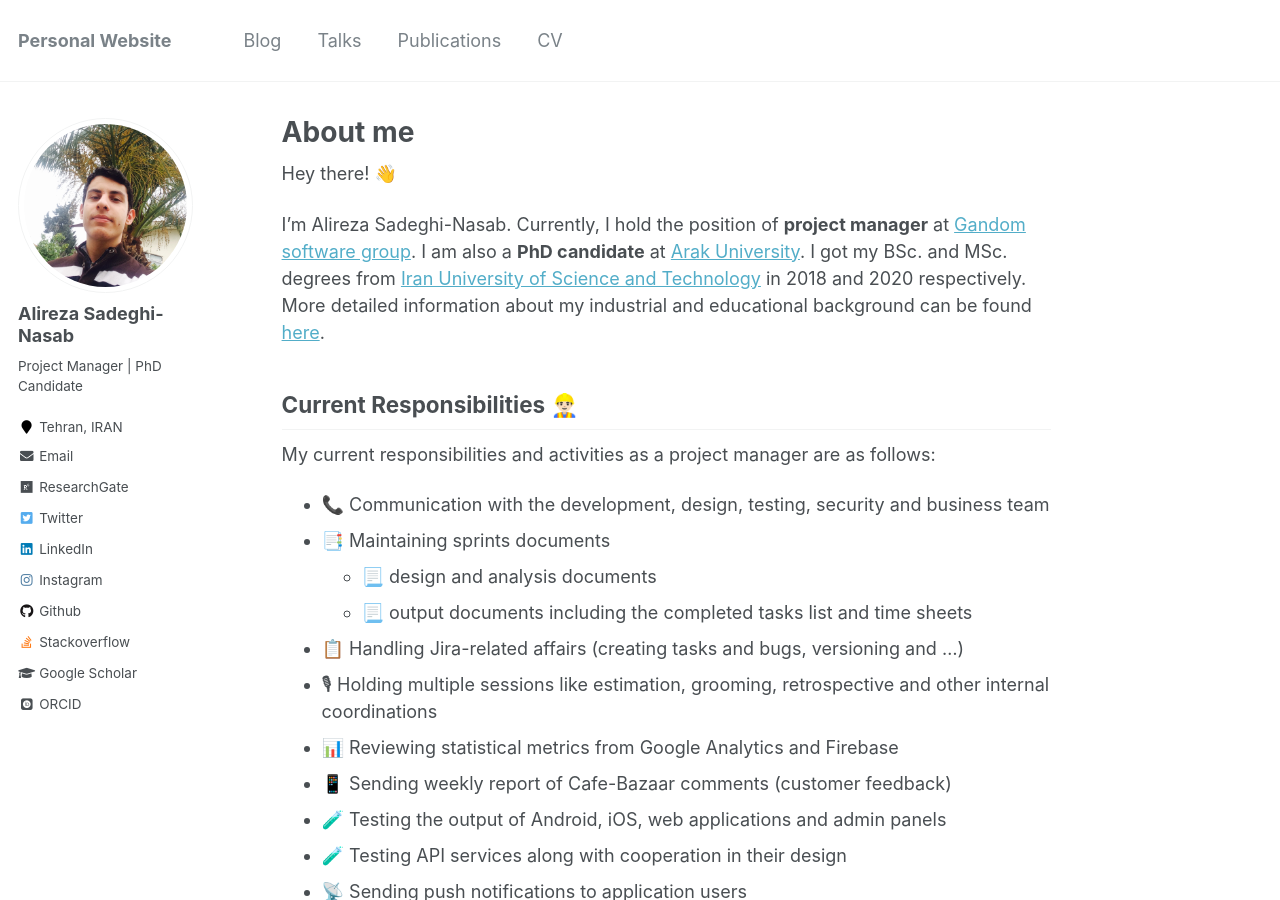
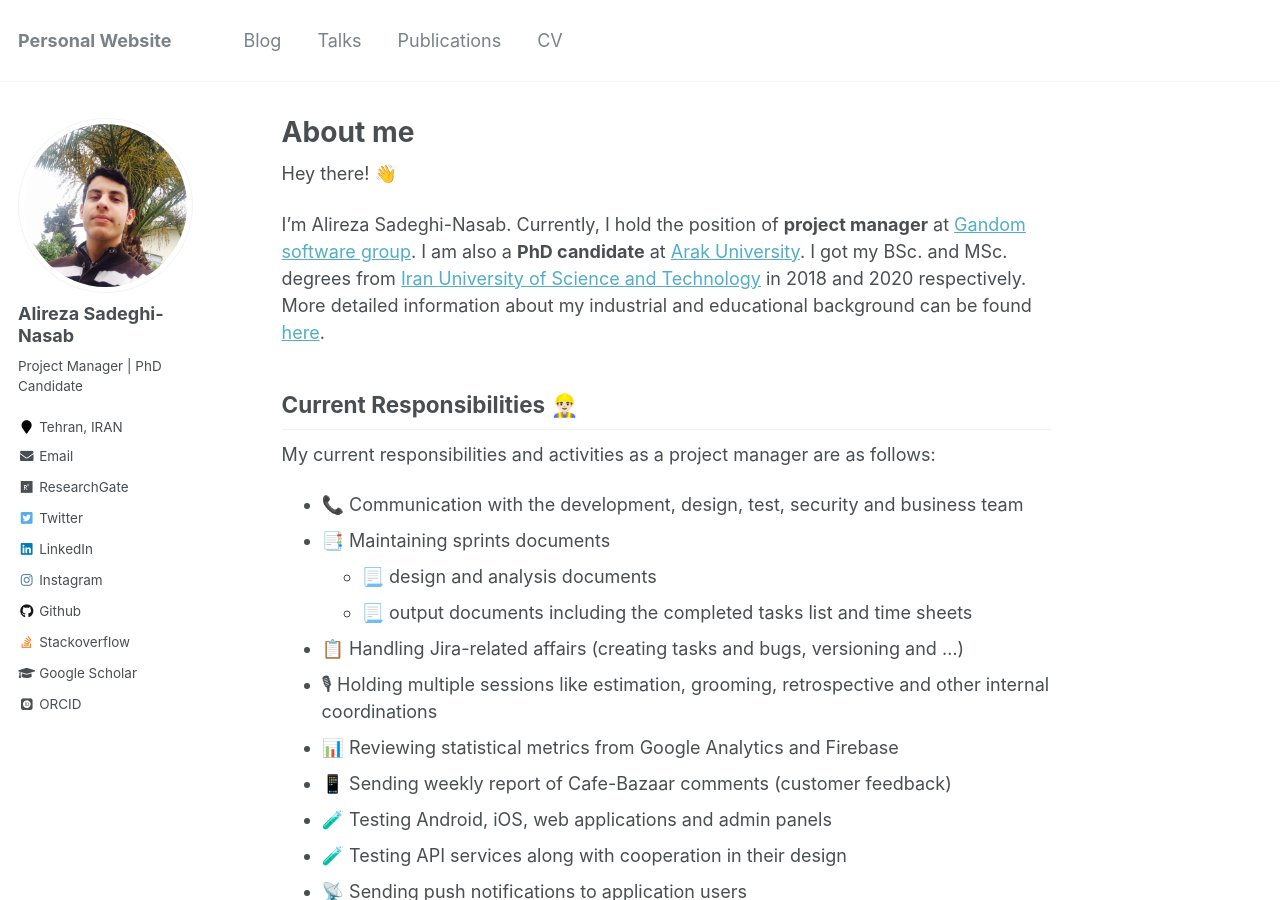
Before and after one commit to AlirezaSN/AlirezaSN.github.io, a Jekyll site: the page built from _pages/about.md, in a window 1280 px wide and 900 px high. Built offline with Jekyll 4.4.1, drawn with Linux system fonts in a browser that asks for light colours; some web fonts are replaced.

Commit message:
fix some sentences

```diff
--- a/_pages/about.md
+++ b/_pages/about.md
@@ -16,7 +16,7 @@ I'm Alireza Sadeghi-Nasab. Currently, I hold the position of **project manager**
 
 My current responsibilities and activities as a project manager are as follows:
 
-* 📞 Communication with the development, design, testing, security and business team
+* 📞 Communication with the development, design, test, security and business team
 * 📑 Maintaining sprints documents
   * 📃 design and analysis documents
   * 📃 output documents including the completed tasks list and time sheets
@@ -24,7 +24,7 @@ My current responsibilities and activities as a project manager are as follows:
 * 🎙 Holding multiple sessions like estimation, grooming, retrospective and other internal coordinations
 * 📊 Reviewing statistical metrics from Google Analytics and Firebase
 * 📱 Sending weekly report of Cafe-Bazaar comments (customer feedback)
-* 🧪 Testing the output of Android, iOS, web applications and admin panels
+* 🧪 Testing Android, iOS, web applications and admin panels
 * 🧪 Testing API services along with cooperation in their design
 * 📡 Sending push notifications to application users
 * 📊 Monitoring stability metrics of systems with Sentry and Grafana
```
Also changed, not shown: _posts/2022-11-10-blog-post-6.md (+1 -1 lines).
